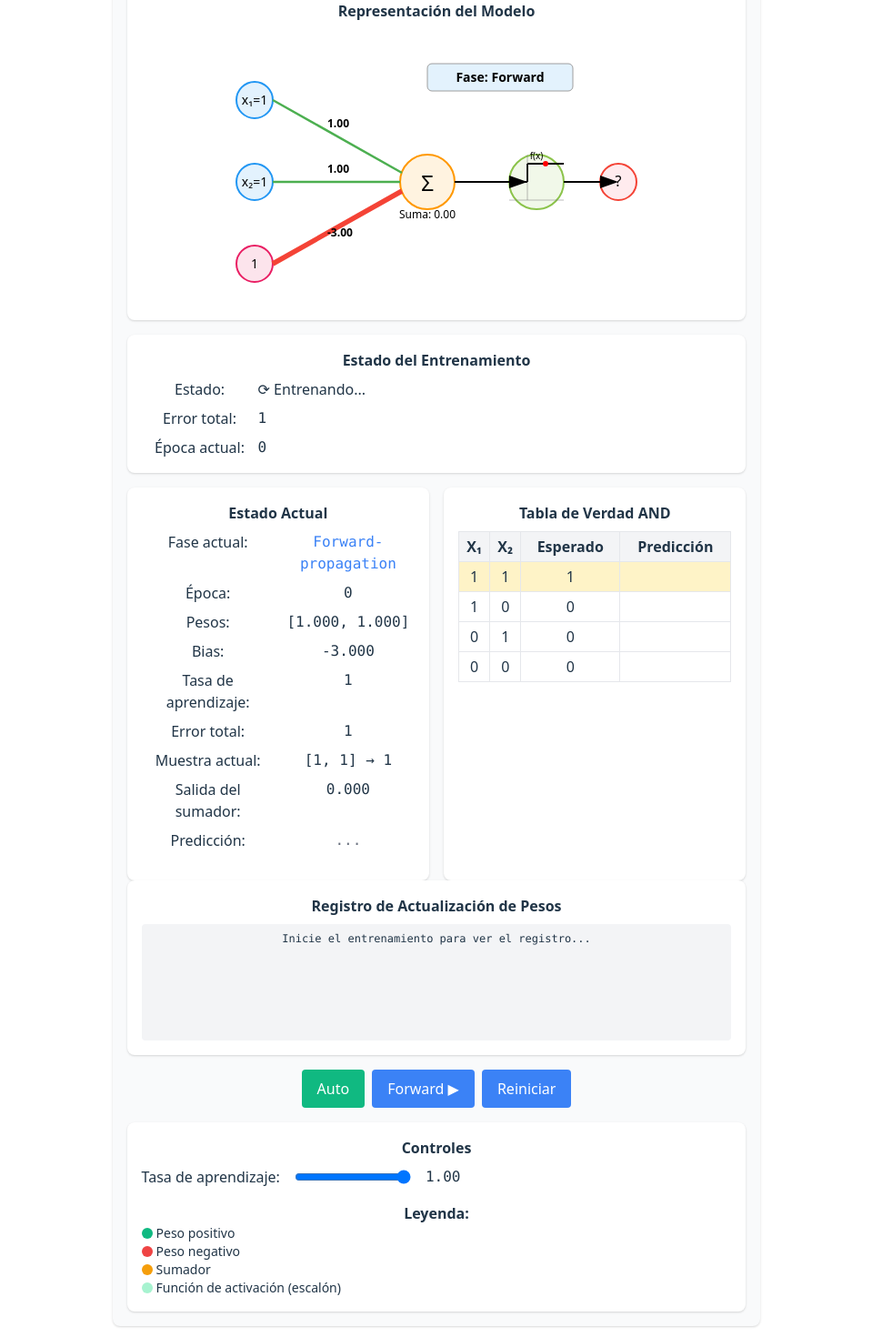
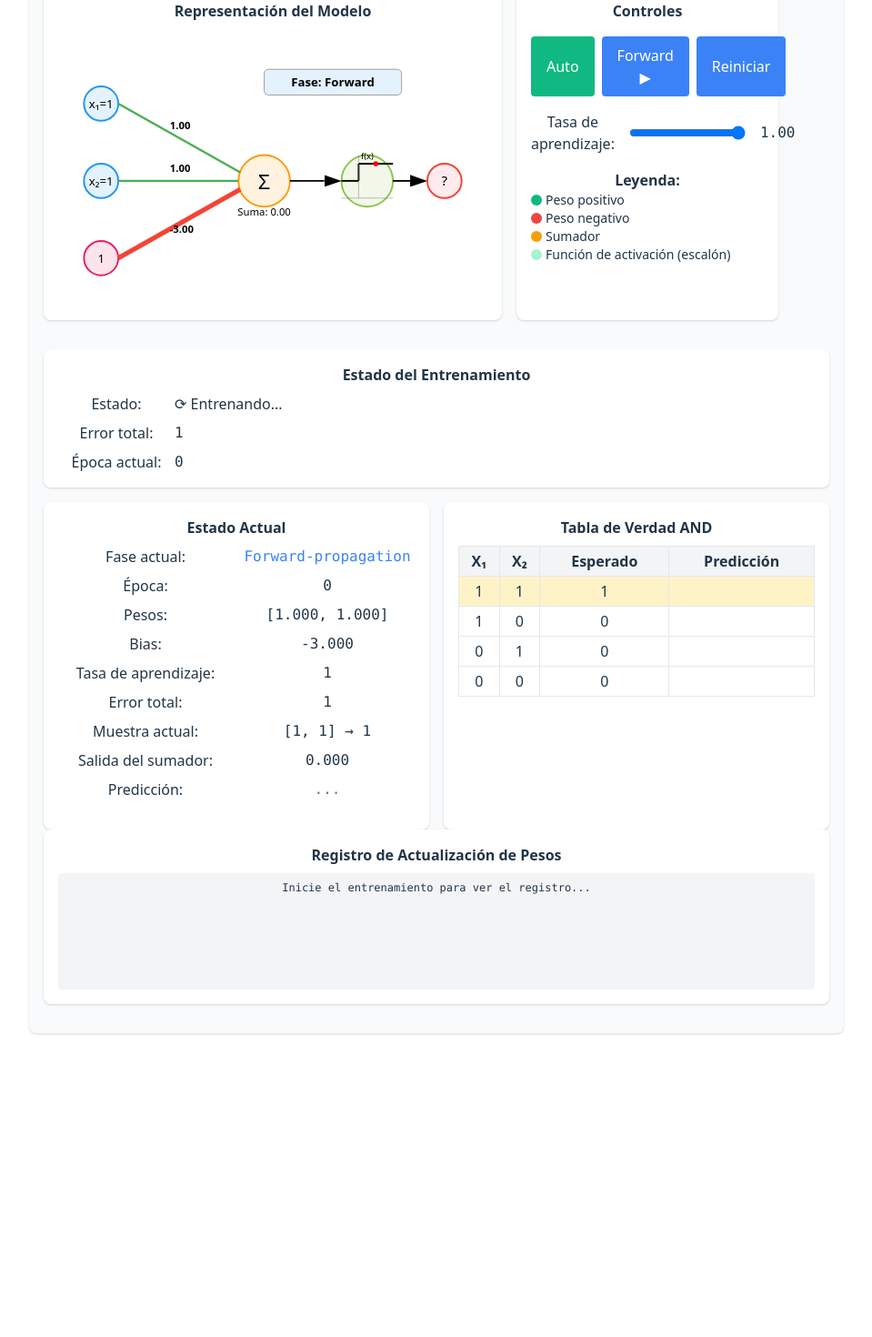
Before and after one commit to AntonioEscamilla/perceptron-visualization, a React (Vite) app: page / in a window 1280 px wide. Shown: the part 120-1590 px from the top of the page at 91% size, without its empty margins (160-1119 px from the left). After the commit the page ends 1288 px from the top, so only its background shows below. Built offline with nearby package versions, Linux system fonts and the light colour scheme.

Commit message:
Update PerceptronNetworkAnimation.tsx

```diff
--- a/src/components/PerceptronNetworkAnimation.tsx
+++ b/src/components/PerceptronNetworkAnimation.tsx
@@ -295,12 +295,12 @@ const PerceptronNetworkAnimation = () => {
                 strokeWidth={Math.abs(w0) * 1.5 + 1} />
           <text x="130" y="220" fontSize="12" fontWeight="bold">{w0.toFixed(2)}</text>
 
-          {/* Sumador a Función de activación */}
-          <line x1="270" y1="160" x2="330" y2="160" stroke="#000"
+          {/* Sumador a Función de activación - MODIFICADO para que la flecha no esté dentro del círculo */}
+          <line x1="270" y1="160" x2="310" y2="160" stroke="#000"
                 strokeWidth="2" markerEnd="url(#arrowhead)" />
 
-          {/* Función de activación a Salida */}
-          <line x1="390" y1="160" x2="430" y2="160" stroke="#000"
+          {/* Función de activación a Salida - MODIFICADO para que la flecha no esté dentro del círculo */}
+          <line x1="390" y1="160" x2="410" y2="160" stroke="#000"
                 strokeWidth="2" markerEnd="url(#arrowhead)" />
         </g>
 
@@ -330,10 +330,64 @@ const PerceptronNetworkAnimation = () => {
     <div className="flex flex-col items-center max-w-4xl mx-auto p-4 bg-gray-50 rounded-lg shadow">
       <h2 className="text-2xl font-bold mb-6">Animación de Perceptrón - Compuerta AND</h2>
 
-      <div className="w-full bg-white rounded-lg shadow p-4 mb-4">
-        <h3 className="font-bold mb-4 text-center">Representación del Modelo</h3>
-        <div className="flex justify-center mb-4">
-          {renderPerceptron()}
+      <div className="flex flex-wrap w-full gap-4 mb-4">
+        {/* Columna izquierda: Perceptrón */}
+        <div className="w-full md:w-7/12 bg-white rounded-lg shadow p-4 mb-4">
+          <h3 className="font-bold mb-4 text-center">Representación del Modelo</h3>
+          <div className="flex justify-center mb-4">
+            {renderPerceptron()}
+          </div>
+        </div>
+
+        {/* Columna derecha: Controles y leyenda */}
+        <div className="w-full md:w-4/12 bg-white rounded-lg shadow p-4 mb-4">
+          <h3 className="font-bold mb-4">Controles</h3>
+          <div className="flex gap-2 mb-4">
+            <button
+              onClick={() => setIsRunning(!isRunning)}
+              className={`px-4 py-2 rounded ${isComplete ? 'bg-gray-300' : (isRunning ? 'bg-red-500 hover:bg-red-600' : 'bg-green-500 hover:bg-green-600')} text-white`}
+              disabled={isComplete}
+            >
+              {isRunning ? 'Pausar' : 'Auto'}
+            </button>
+            <button
+              onClick={trainStep}
+              className={`px-4 py-2 rounded ${phase === 'feedforward' ? 'bg-blue-500 hover:bg-blue-600' : 'bg-red-500 hover:bg-red-600'} text-white`}
+              disabled={isRunning || isComplete}
+            >
+              {phase === 'feedforward' ? 'Forward ▶' : 'Backprop ▶'}
+            </button>
+            <button
+              onClick={resetTraining}
+              className="px-4 py-2 rounded bg-blue-500 hover:bg-blue-600 text-white"
+            >
+              Reiniciar
+            </button>
+          </div>
+
+          <div className="flex items-center gap-4 mb-2">
+            <label>Tasa de aprendizaje:</label>
+            <input
+              type="range"
+              min="0.01"
+              max="1"
+              step="0.01"
+              value={learningRate}
+              onChange={e => setLearningRate(parseFloat(e.target.value))}
+              className="w-32"
+            />
+            <span className="font-mono">{learningRate.toFixed(2)}</span>
+          </div>
+
+          <div className="mt-4">
+            <h4 className="font-bold">Leyenda:</h4>
+            <ul className="text-sm">
+              <li className="flex items-center"><span className="inline-block w-3 h-3 bg-green-500 rounded-full mr-1"></span> Peso positivo</li>
+              <li className="flex items-center"><span className="inline-block w-3 h-3 bg-red-500 rounded-full mr-1"></span> Peso negativo</li>
+              <li className="flex items-center"><span className="inline-block w-3 h-3 bg-yellow-500 rounded-full mr-1"></span> Sumador</li>
+              <li className="flex items-center"><span className="inline-block w-3 h-3 bg-green-200 rounded-full mr-1"></span> Función de activación (escalón)</li>
+            </ul>
+          </div>
         </div>
       </div>
 
@@ -447,56 +501,6 @@ const PerceptronNetworkAnimation = () => {
           )}
         </div>
       </div>
-
-      <div className="flex gap-2 mb-4">
-        <button
-          onClick={() => setIsRunning(!isRunning)}
-          className={`px-4 py-2 rounded ${isComplete ? 'bg-gray-300' : (isRunning ? 'bg-red-500 hover:bg-red-600' : 'bg-green-500 hover:bg-green-600')} text-white`}
-          disabled={isComplete}
-        >
-          {isRunning ? 'Pausar' : 'Auto'}
-        </button>
-        <button
-          onClick={trainStep}
-          className={`px-4 py-2 rounded ${phase === 'feedforward' ? 'bg-blue-500 hover:bg-blue-600' : 'bg-orange-500 hover:bg-orange-600'} text-white`}
-          disabled={isRunning || isComplete}
-        >
-          {phase === 'feedforward' ? 'Forward ▶' : 'Backprop ▶'}
-        </button>
-        <button
-          onClick={resetTraining}
-          className="px-4 py-2 rounded bg-blue-500 hover:bg-blue-600 text-white"
-        >
-          Reiniciar
-        </button>
-      </div>
-
-      <div className="w-full bg-white rounded-lg shadow p-4">
-        <h3 className="font-bold mb-2">Controles</h3>
-        <div className="flex items-center gap-4 mb-2">
-          <label>Tasa de aprendizaje:</label>
-          <input
-            type="range"
-            min="0.01"
-            max="1"
-            step="0.01"
-            value={learningRate}
-            onChange={e => setLearningRate(parseFloat(e.target.value))}
-            className="w-32"
-          />
-          <span className="font-mono">{learningRate.toFixed(2)}</span>
-        </div>
-
-        <div className="mt-4">
-          <h4 className="font-bold">Leyenda:</h4>
-          <ul className="text-sm">
-            <li className="flex items-center"><span className="inline-block w-3 h-3 bg-green-500 rounded-full mr-1"></span> Peso positivo</li>
-            <li className="flex items-center"><span className="inline-block w-3 h-3 bg-red-500 rounded-full mr-1"></span> Peso negativo</li>
-            <li className="flex items-center"><span className="inline-block w-3 h-3 bg-yellow-500 rounded-full mr-1"></span> Sumador</li>
-            <li className="flex items-center"><span className="inline-block w-3 h-3 bg-green-200 rounded-full mr-1"></span> Función de activación (escalón)</li>
-          </ul>
-        </div>
-      </div>
     </div>
   );
 };
```
